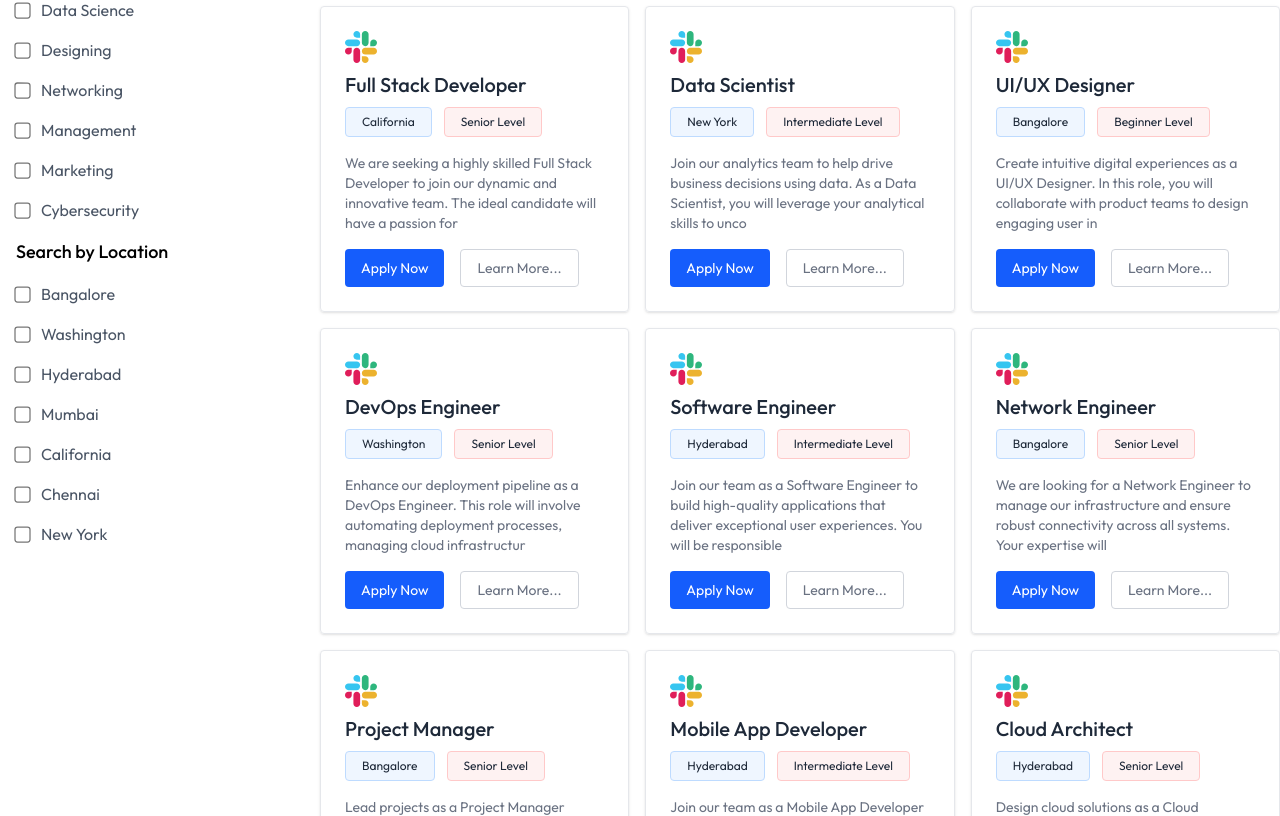
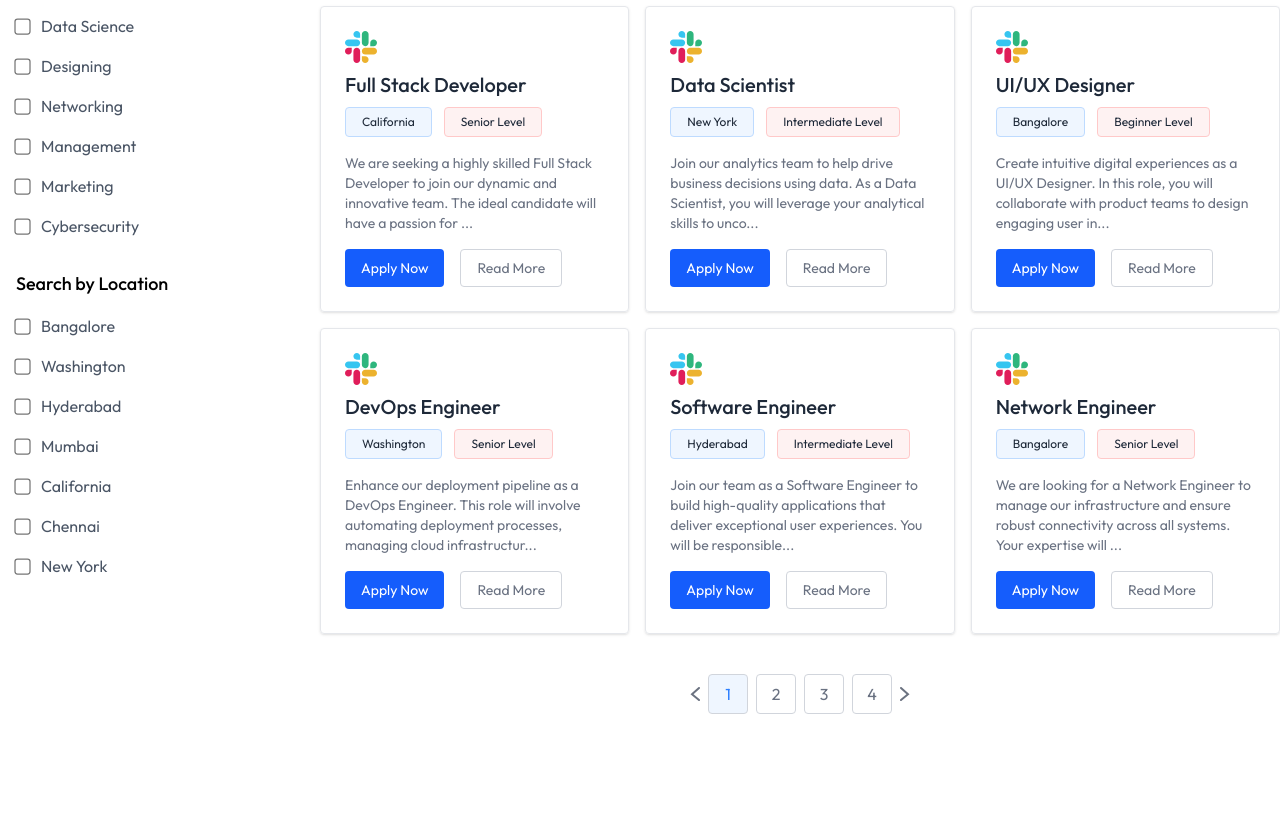
Before and after one commit to fmfahath/job-portal, a React (Vite) app in the folder client/: page / in a window 1280 px wide. Shown: the part 684-1500 px from the top of the page. After the commit the page ends 1430 px from the top, so only its background shows below. Built offline with nearby package versions, Linux system fonts and the light colour scheme; no server answers.

Commit message:
client >> JobListing -- pagination reated, css added

```diff
--- a/client/src/components/JobCard.jsx
+++ b/client/src/components/JobCard.jsx
@@ -12,10 +12,10 @@
                 <span className='bg-blue-50 border border-blue-200 px-4 py-1.5 rounded'>{job.location}</span>
                 <span className='bg-red-50 border border-red-200 px-4 py-1.5 rounded'>{job.level}</span>
             </div>
-            <p className='text-gray-500 text-sm mt-4' dangerouslySetInnerHTML={{ __html: job.description.slice(0, 150) }}></p>
+            <p className='text-gray-500 text-sm mt-4' dangerouslySetInnerHTML={{ __html: job.description.slice(0, 150) + "..." }}></p>
             <div className='mt-4 flex gap-4 text-sm'>
                 <button className='bg-blue-600 text-white px-4 py-2 rounded cursor-pointer'>Apply Now</button>
-                <button className='text-gray-500 border border-gray-300 rounded px-4 py-2 cursor-pointer'>Learn More...</button>
+                <button className='text-gray-500 border border-gray-300 rounded px-4 py-2 cursor-pointer'>Read More</button>
             </div>
         </div>
     )
--- a/client/src/components/JobListing.jsx
+++ b/client/src/components/JobListing.jsx
@@ -1,12 +1,13 @@
 import React, { useContext, useState } from 'react'
 import { AppContext } from '../context/AppContext'
-import { assets, JobCategories, JobLocations, jobsData } from '../assets/assets';
+import { assets, JobCategories, JobLocations, } from '../assets/assets';
 import JobCard from './JobCard';
 
 const JobListing = () => {
 
     const { isSearched, searchFilter, setSearchFilter, jobs } = useContext(AppContext)
-    const [showFilter, setShowFilter] = useState(true)
+    const [showFilter, setShowFilter] = useState(false)
+    const [currentPage, setCurrentPage] = useState(1)
 
     return (
         <div className='container 2xl:px-20 mx-auto flex flex-col lg:flex-row max-lg:space-y-8 py-8'>
@@ -76,10 +77,27 @@
                 <h3 className='font-medium text-3xl py-2' id='job-list'>Latest Jobs</h3>
                 <p className='mb-8'>Get your desired job from top companies</p>
                 <div className='grid grid-cols-1 sm:grid-cols-2 xl:grid-cols-3 gap-4'>
-                    {jobs.map((job, index) => (
+                    {jobs.slice((currentPage - 1) * 6, currentPage * 6).map((job, index) => (
                         <JobCard key={index} job={job} />
                     ))}
                 </div>
+
+                {/* pagination */}
+                {jobs.length > 0 && (
+                    <div className='flex items-center justify-center space-x-2 mt-10'>
+                        <a href="#job-list">
+                            <img onClick={() => setCurrentPage(Math.max(currentPage - 1, 1))} src={assets.left_arrow_icon} alt="" />
+                        </a>
+                        {Array.from({ length: Math.ceil(jobs.length / 6) }).map((_, index) => (
+                            <a href='#job-list' key={index}>
+                                <button onClick={() => setCurrentPage(index + 1)} className={`w-10 h-10 items-center justify-center border border-gray-300 rounded cursor-pointer ${currentPage === index + 1 ? 'bg-blue-50 text-blue-500 ' : 'text-gray-500'}`}>{index + 1}</button>
+                            </a>
+                        ))}
+                        <a href="#job-list">
+                            <img onClick={() => setCurrentPage(Math.min(currentPage + 1, Math.ceil(jobs.length / 6)))} src={assets.right_arrow_icon} alt="" />
+                        </a>
+                    </div>
+                )}
             </section>
         </div>
     )
```
